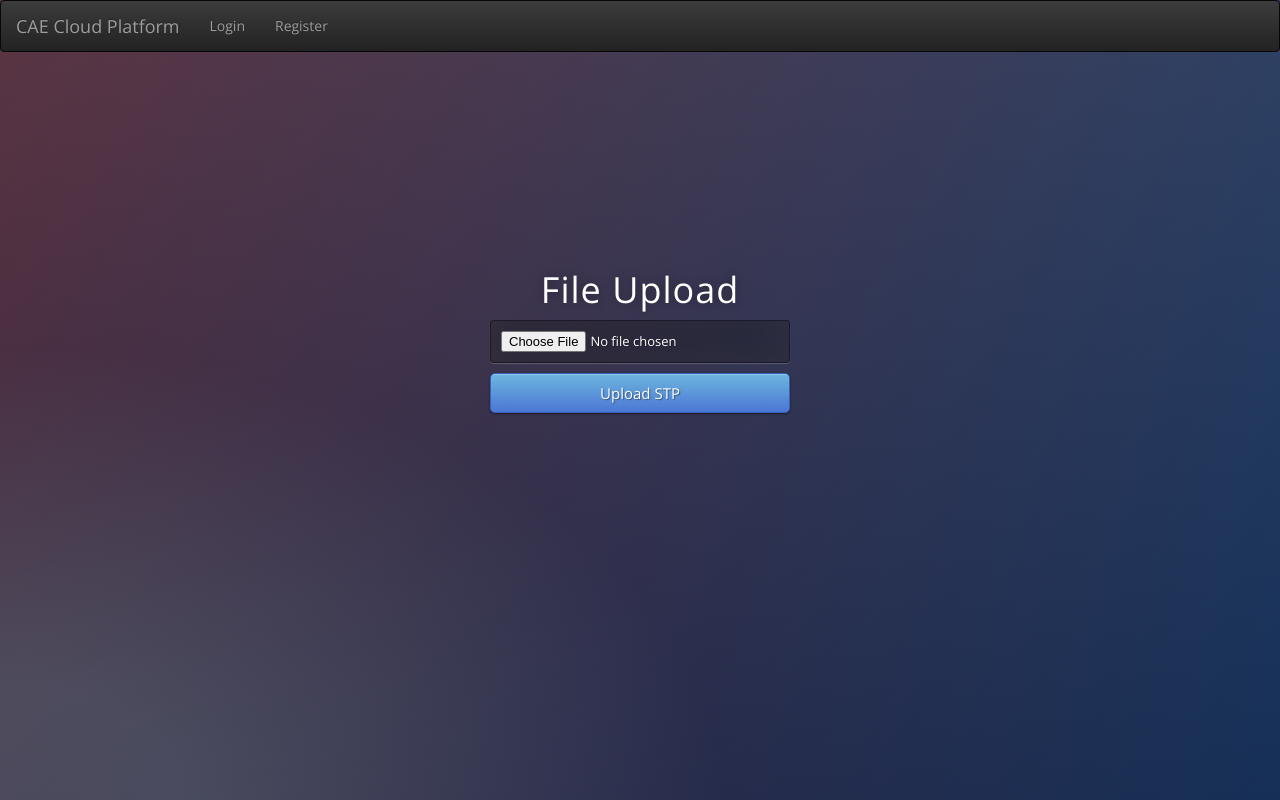
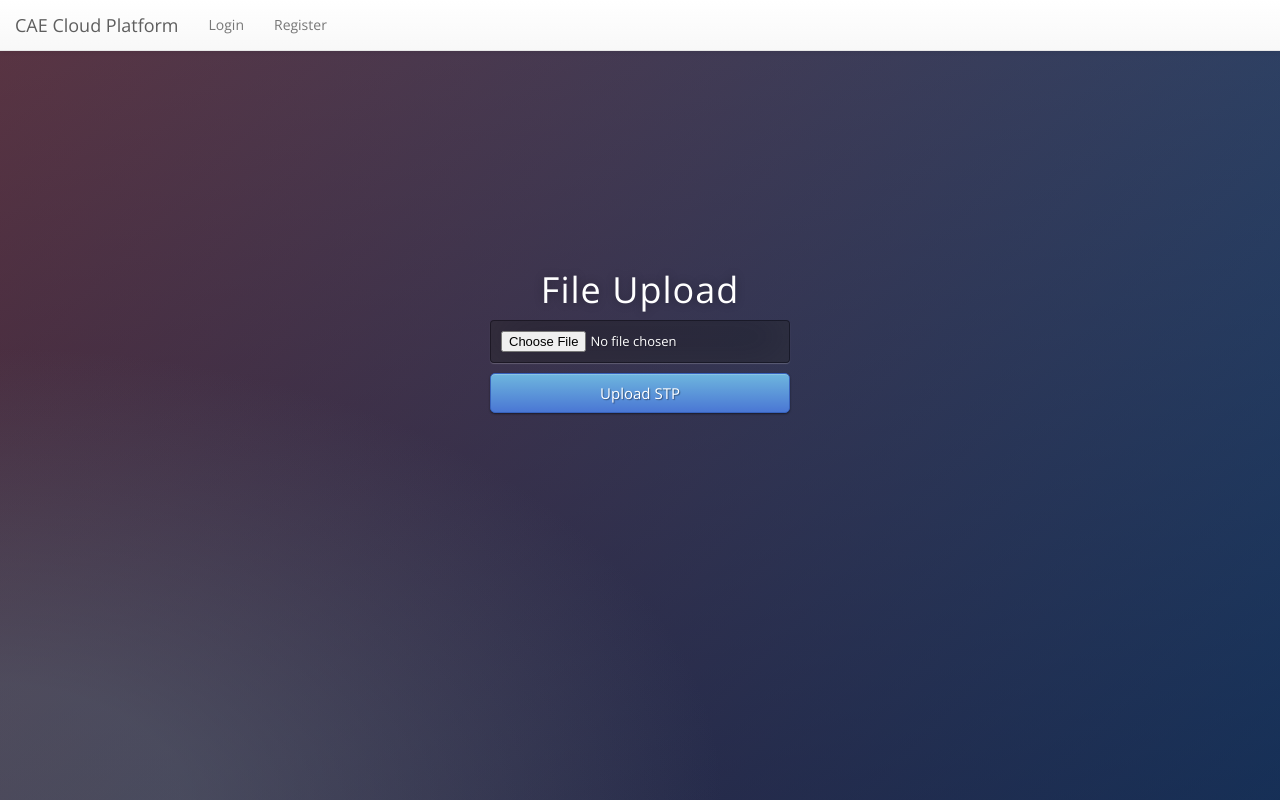
Before and after one commit to AntonyHwang/Web-based-CAE-Cloud-Platform, a PHP site: page /file_upload.php in a window 1280 px wide. Run offline with PHP 8.4, Linux system fonts and the light colour scheme; the visitor is signed in with stand-in values (Sample User, id 1); some libraries are stand-ins or nearby versions.

Commit message:
UI changed

```diff
--- a/app/css/mystyle.css
+++ b/app/css/mystyle.css
@@ -16,6 +16,7 @@
 body {
     width: 100%;
 	height:100%;
+	padding-top: 65px;
 	font-family: 'Open Sans', sans-serif;
 	background: #092756;
 	background: -moz-radial-gradient(0% 100%, ellipse cover, rgba(104,128,138,.4) 10%,rgba(138,114,76,0) 40%),-moz-linear-gradient(top,  rgba(57,173,219,.25) 0%, rgba(42,60,87,.4) 100%), -moz-linear-gradient(-45deg,  #670d10 0%, #092756 100%);
@@ -55,3 +56,8 @@
 	transition: box-shadow .5s ease;
 }
 input:focus { box-shadow: inset 0 -5px 45px rgba(100,100,100,0.4), 0 1px 1px rgba(255,255,255,0.2); }
+
+.navbar-default {
+    background-color: #F8F8F8;
+    border-color: #E7E7E7;
+}
--- a/app/includes/header.php
+++ b/app/includes/header.php
@@ -2,12 +2,8 @@
 <html lang="en">
 
 <head>
-
-</head>
-
-<body>
-    <nav class="navbar navbar-inverse">
-        <div class="container-fluid">
+    <nav class="navbar navbar-default navbar-fixed-top">
+    <div class="container-fluid">
             <!-- logo -->
             <div class="navbar-header">
                 <a href="#" class="navbar-brand">CAE Cloud Platform</a>
@@ -16,7 +12,7 @@
             <div>
                 <ul class="nav navbar-nav">
                     <?php
-                        if ($_SESSION["logged_in"] == "NO"){
+                        if ($_SESSION["logged_in"] == "NO" || $_SESSION["id"] == ""){
                     ?>
                         <li><a href="login.php">Login</a></li>
                         <li><a href="register.php">Register</a></li>
@@ -33,4 +29,7 @@
                 </ul>
             </div>
     </nav>
+</head>
+
+<body>
 </body>
```
Also changed, not shown: app/job_management.php (+3 -4 lines).
